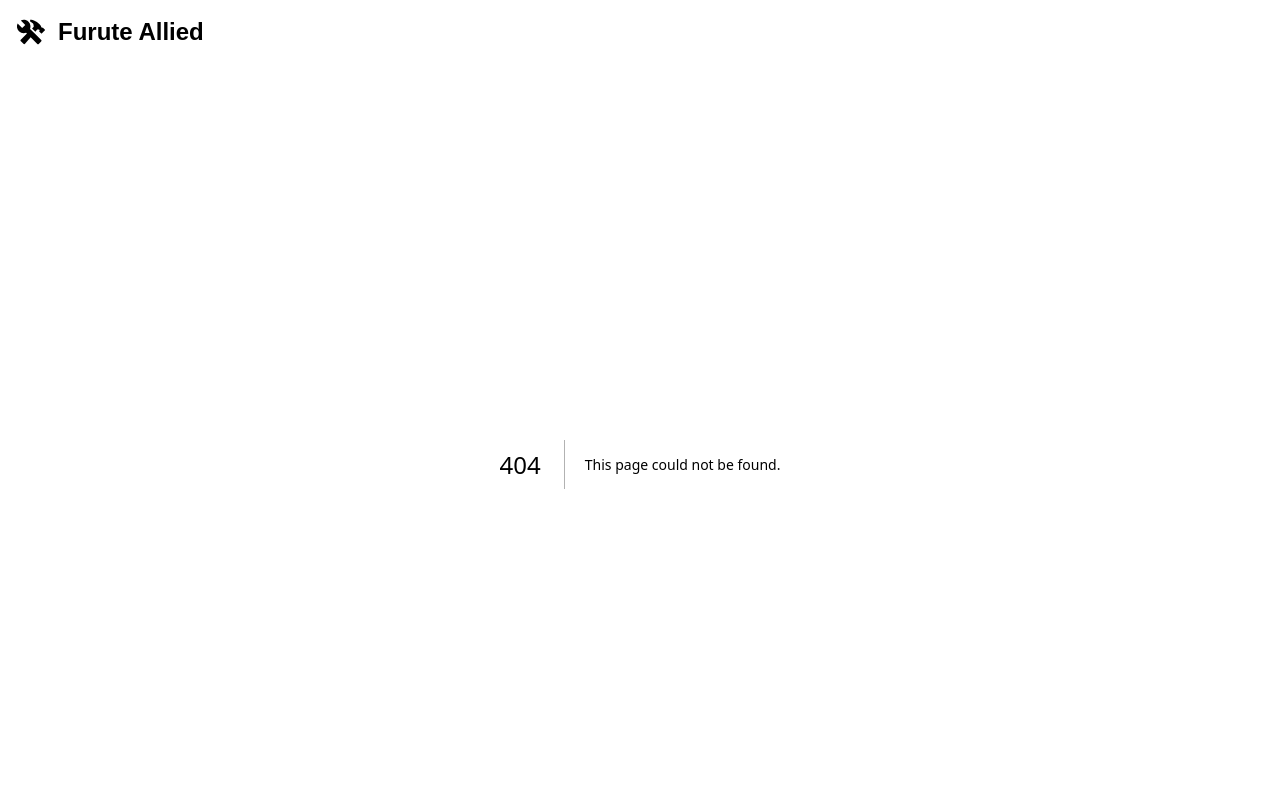
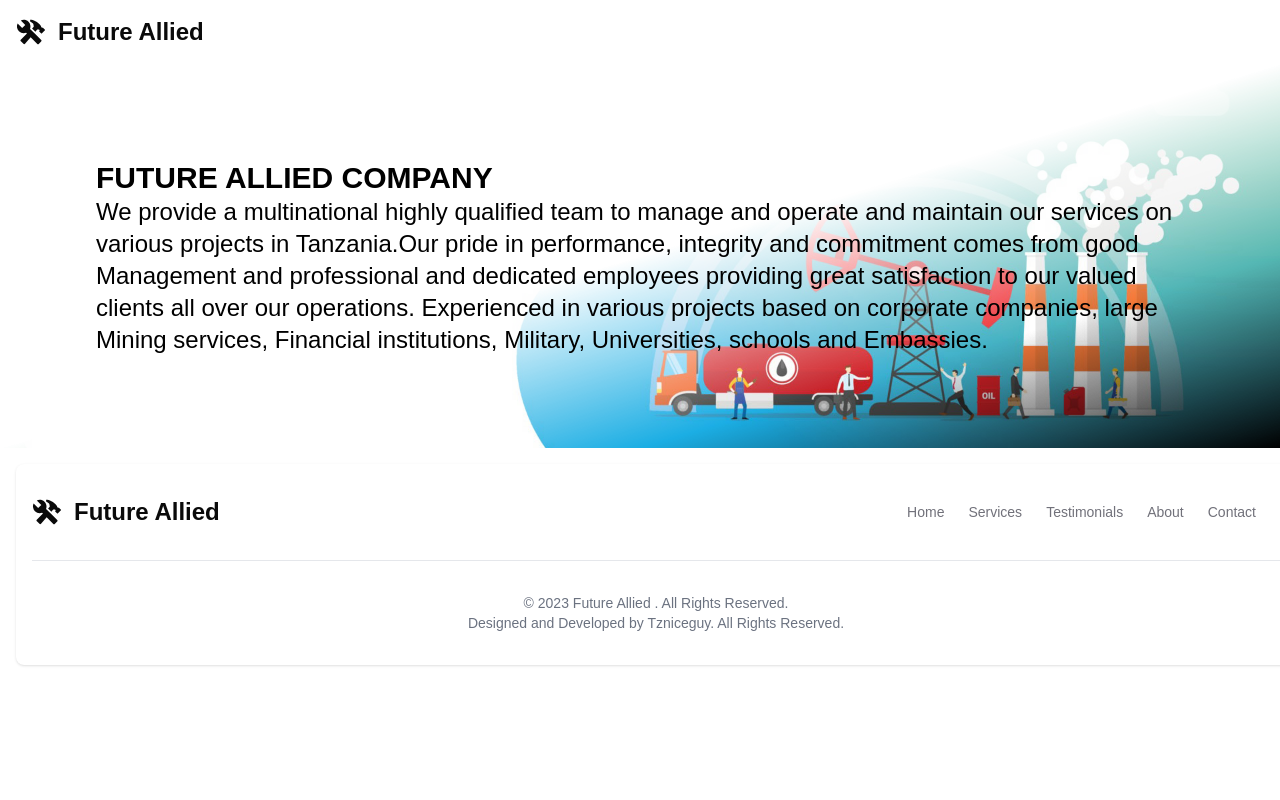
Before and after one commit to tzniceguy/company-portfolio, a Next.js app: page /components/header in a window 1280 px wide. Before the commit this address had no page. Shown: the top 800 px of the page. Built offline with nearby package versions, Linux system fonts and the light colour scheme; a web font is replaced by a local one.

Commit message:
overlay of divs in header

```diff
--- a/app/components/footer/page.tsx
+++ b/app/components/footer/page.tsx
@@ -19,7 +19,7 @@ export default function Footer() {
             <div className="sm:flex sm:items-center sm:justify-between">
                 <a href="/" className="flex items-center mb-4 sm:mb-0 space-x-3 rtl:space-x-reverse">
                     <IoMdConstruct className='text-3xl'></IoMdConstruct>
-                    <span className="self-center text-2xl font-semibold whitespace-nowrap dark:text-white">Furute Allied </span>
+                    <span className="self-center text-2xl font-semibold whitespace-nowrap dark:text-white">Future Allied </span>
                 </a>
                 <ul className="flex flex-wrap items-center mb-6 text-sm font-medium text-gray-500 sm:mb-0 dark:text-gray-400">
                 {links.map((link) => (
@@ -37,7 +37,7 @@ export default function Footer() {
                 </ul>
             </div>
             <hr className="my-6 border-gray-200 sm:mx-auto dark:border-gray-700 lg:my-8" />
-            <span className="block text-sm text-gray-500 sm:text-center dark:text-gray-400">© 2023 <a href="/" className="hover:underline">Furute Allied </a>. All Rights Reserved.</span>
+            <span className="block text-sm text-gray-500 sm:text-center dark:text-gray-400">© 2023 <a href="/" className="hover:underline">Future Allied </a>. All Rights Reserved.</span>
             <span className="block text-sm text-gray-500 sm:text-center dark:text-gray-400">Designed and Developed by <Link href="https://tzniceguy.vercel.app" className="hover:underline">Tzniceguy</Link>. All Rights Reserved.</span>
         </div>
     </footer>
--- /dev/null
+++ b/app/components/header/page.tsx
@@ -0,0 +1,21 @@
+import React from 'react';
+import Image from 'next/image';
+
+
+export default function Header() {
+  const background = '/header-image.jpg';
+
+  return (
+    <section>
+      <div className='bg-gradient-to-tl from-black via-transparent to-transparent h-96 w-full relative'>
+        <Image src={background}alt='background-image' layout='fill' className='object-cover absolute w-full h-full mix-blend-overlay'/>
+        <div className='p-16 md:p-24 w-full h-full relative z-10'>
+          <h1 className='text-black text-3xl font-bold uppercase'>Future Allied Company</h1>
+          <h3 className='text-black text-l font-light md:text-2xl'>
+          We provide a multinational highly qualified team to manage and operate and maintain our services on various projects in Tanzania.Our pride in performance, integrity and commitment comes from good Management and professional and dedicated employees providing great satisfaction to our valued clients all over our operations. Experienced in various projects based on corporate companies, large Mining services, Financial institutions, Military, Universities, schools and Embassies.
+          </h3>
+        </div>
+      </div>
+    </section>
+  );
+}
--- a/app/components/navbar/page.tsx
+++ b/app/components/navbar/page.tsx
@@ -31,7 +31,7 @@ export default function NavBar() {
         <Link href="/" className="flex items-center space-x-3 rtl:space-x-reverse">
           <IoMdConstruct className="text-3xl" />
           <span className="self-center text-2xl font-semibold whitespace-nowrap dark:text-white">
-            Furute Allied
+            Future Allied
           </span>
         </Link>
 
--- /dev/null
+++ b/components/ui/aspect-ratio.tsx
@@ -0,0 +1,7 @@
+"use client"
+
+import * as AspectRatioPrimitive from "@radix-ui/react-aspect-ratio"
+
+const AspectRatio = AspectRatioPrimitive.Root
+
+export { AspectRatio }
--- a/package.json
+++ b/package.json
@@ -10,6 +10,7 @@
   },
   "dependencies": {
     "@nextui-org/react": "^2.2.9",
+    "@radix-ui/react-aspect-ratio": "^1.0.3",
     "class-variance-authority": "^0.7.0",
     "clsx": "^2.1.0",
     "framer-motion": "^11.0.8",
```
Also changed, not shown: public/header-image.jpg (added), 1 other file (tests, documents, lock files or other folders).
